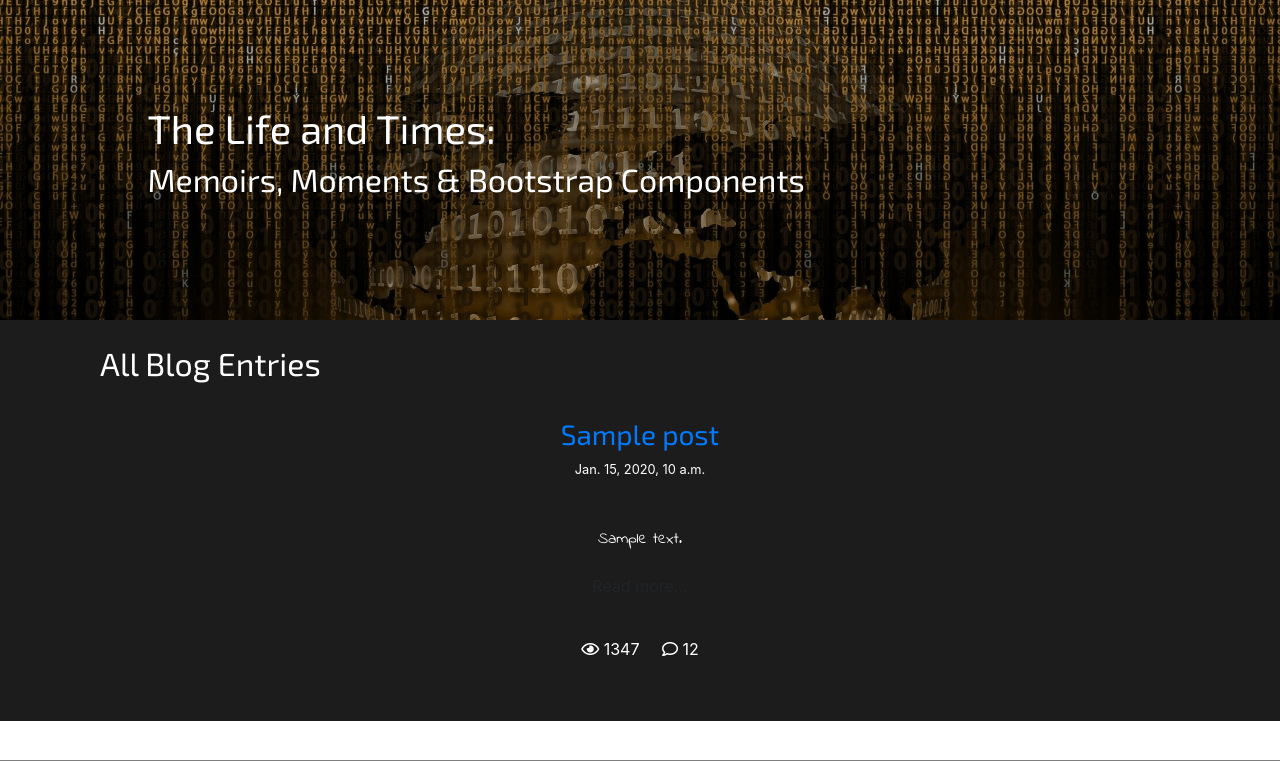
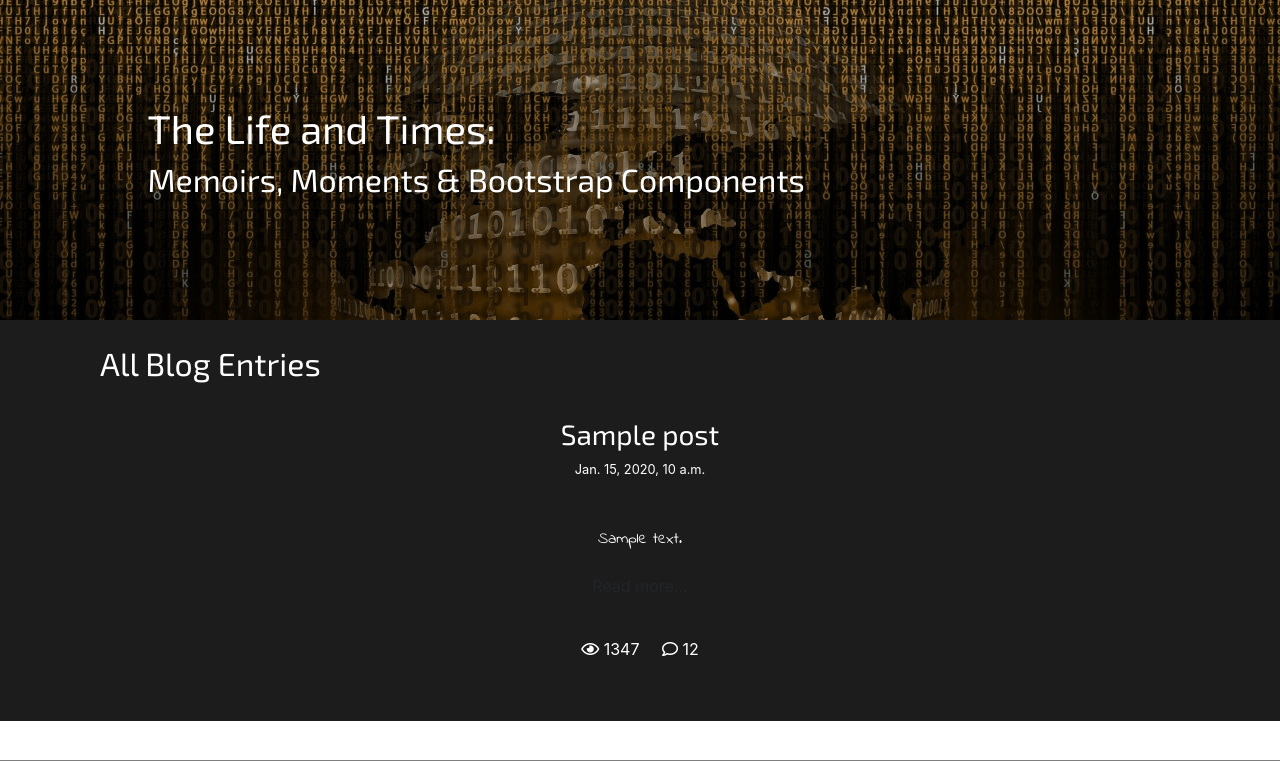
Before and after one commit to Mcrowley93/the_life_and_times, a Django app: page /all_posts/ in a window 1280 px wide. Shown: the top 761 px of the page. Run offline with Django 3.2, Linux system fonts and the light colour scheme; tables that the repository leaves empty hold one stand-in row (values such as "Sample post"); some libraries are stand-ins or nearby versions.

Commit message:
changed the heading for the posts, so its style was more in line with that of the home page

```diff
--- a/blog/templates/blog/all_posts.html
+++ b/blog/templates/blog/all_posts.html
@@ -12,7 +12,7 @@
             <div class="col-12">
                 <div class="card text-center">
                     <div class="card-header">
-                        <h3 class="post-title"><a href="{% url 'post_detail' pk=post.pk %}">{{ post.title }}</a></h3>
+                        <h3 class="post-title"><a class="post-link" href="{% url 'post_detail' pk=post.pk %}">{{ post.title }}</a></h3>
                         <p class="post-date small">
                             {{ post.published_date }}
                         </p>
```
